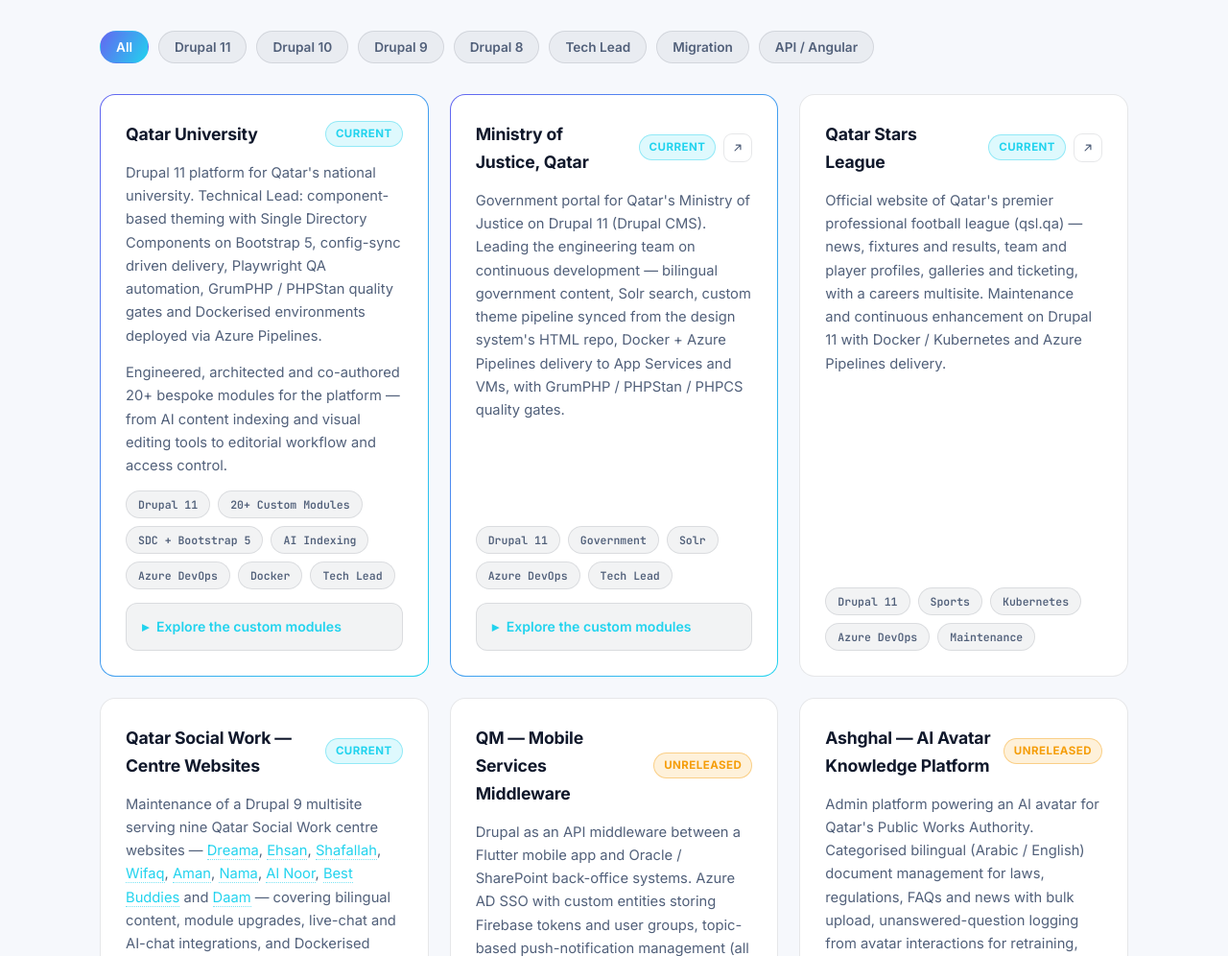
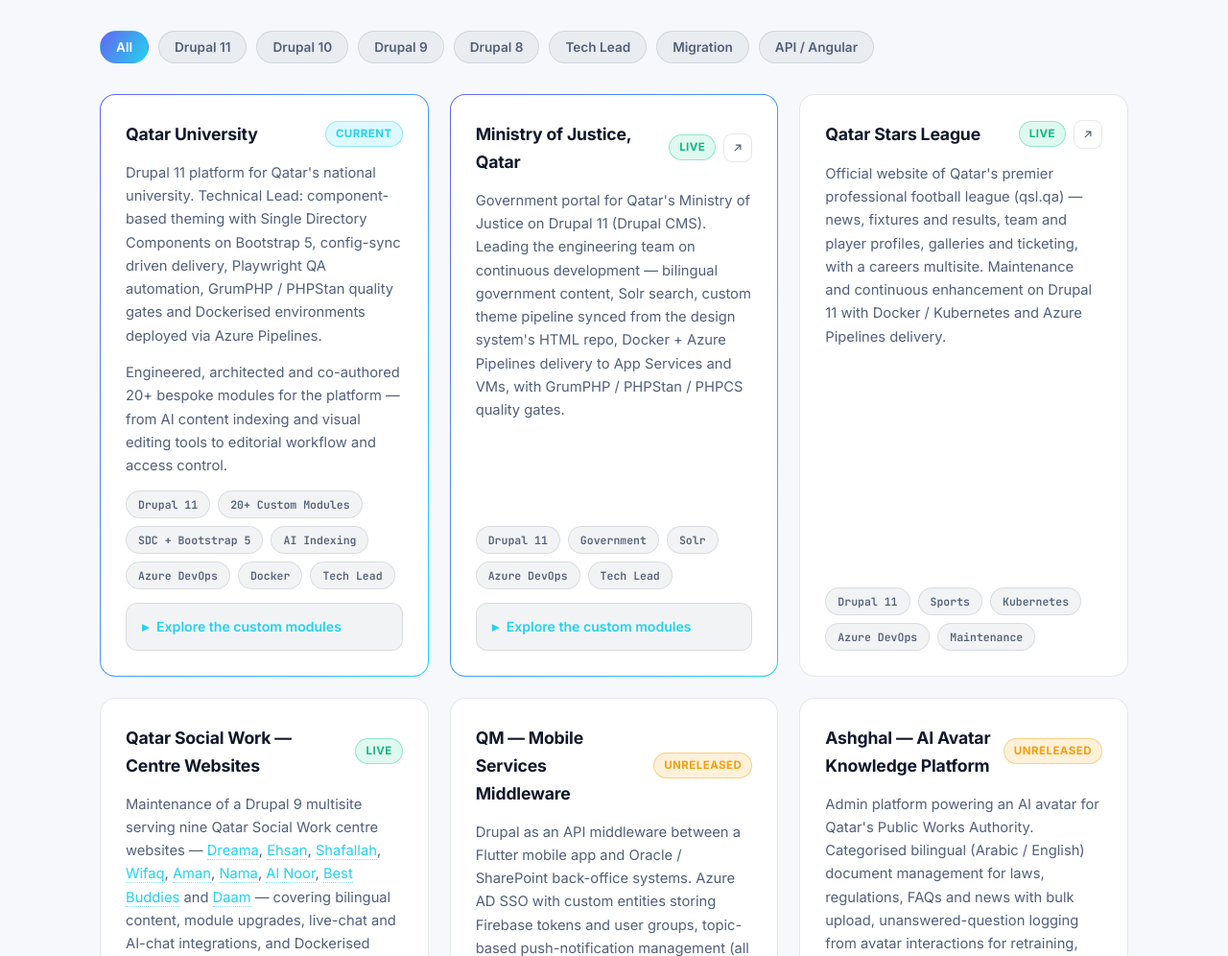
Before and after one commit to razeem/razeem.github.io, a website built with webpack: page index.html in a window 1280 px wide. Shown: the part 2900-3896 px from the top of the page at 96% size. Built offline with nearby package versions, Linux system fonts and the light colour scheme.

Commit message:
Use green Live badge for launched projects; keep Current only on QU

```diff
--- a/index.html
+++ b/index.html
@@ -324,7 +324,7 @@
           <div class="project-head">
             <h3>Ministry of Justice, Qatar</h3>
             <span class="head-meta">
-              <span class="badge badge-current">Current</span>
+              <span class="badge badge-live">Live</span>
               <a class="ext-link" href="https://www.moj.gov.qa" target="_blank" rel="noopener"
                 aria-label="Visit moj.gov.qa">
                 <svg viewBox="0 0 24 24" width="14" height="14" fill="none" stroke="currentColor" stroke-width="2"
@@ -356,7 +356,7 @@
           <div class="project-head">
             <h3>Qatar Stars League</h3>
             <span class="head-meta">
-              <span class="badge badge-current">Current</span>
+              <span class="badge badge-live">Live</span>
               <a class="ext-link" href="https://www.qsl.qa" target="_blank" rel="noopener"
                 aria-label="Visit qsl.qa">
                 <svg viewBox="0 0 24 24" width="14" height="14" fill="none" stroke="currentColor" stroke-width="2"
@@ -374,7 +374,7 @@
         <article class="project-card reveal" data-tags="d9">
           <div class="project-head">
             <h3>Qatar Social Work — Centre Websites</h3>
-            <span class="badge badge-current">Current</span>
+            <span class="badge badge-live">Live</span>
           </div>
           <p>Maintenance of a Drupal 9 multisite serving nine Qatar Social Work centre websites —
             <a href="https://www.dreama.org.qa" target="_blank" rel="noopener">Dreama</a>,
--- a/src/scss/_sections.scss
+++ b/src/scss/_sections.scss
@@ -166,3 +166,13 @@
   color: #f59e0b;
   border: 1px solid color-mix(in srgb, #f59e0b 40%, transparent);
 }
+
+.badge-live {
+  background: color-mix(in srgb, #34d399 15%, transparent);
+  color: #10b981;
+  border: 1px solid color-mix(in srgb, #34d399 45%, transparent);
+
+  [data-theme="dark"] & {
+    color: #34d399;
+  }
+}
```
Also changed, not shown: assets/build/style.css.
